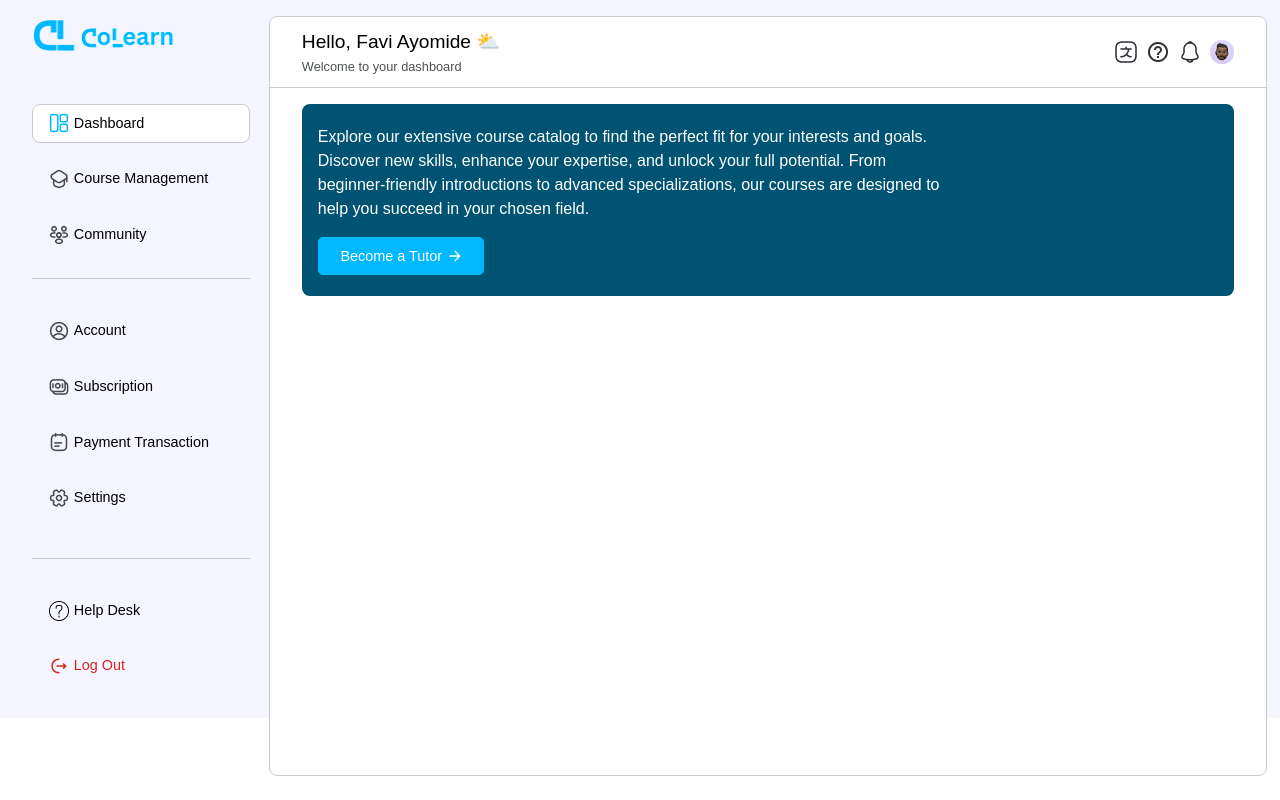
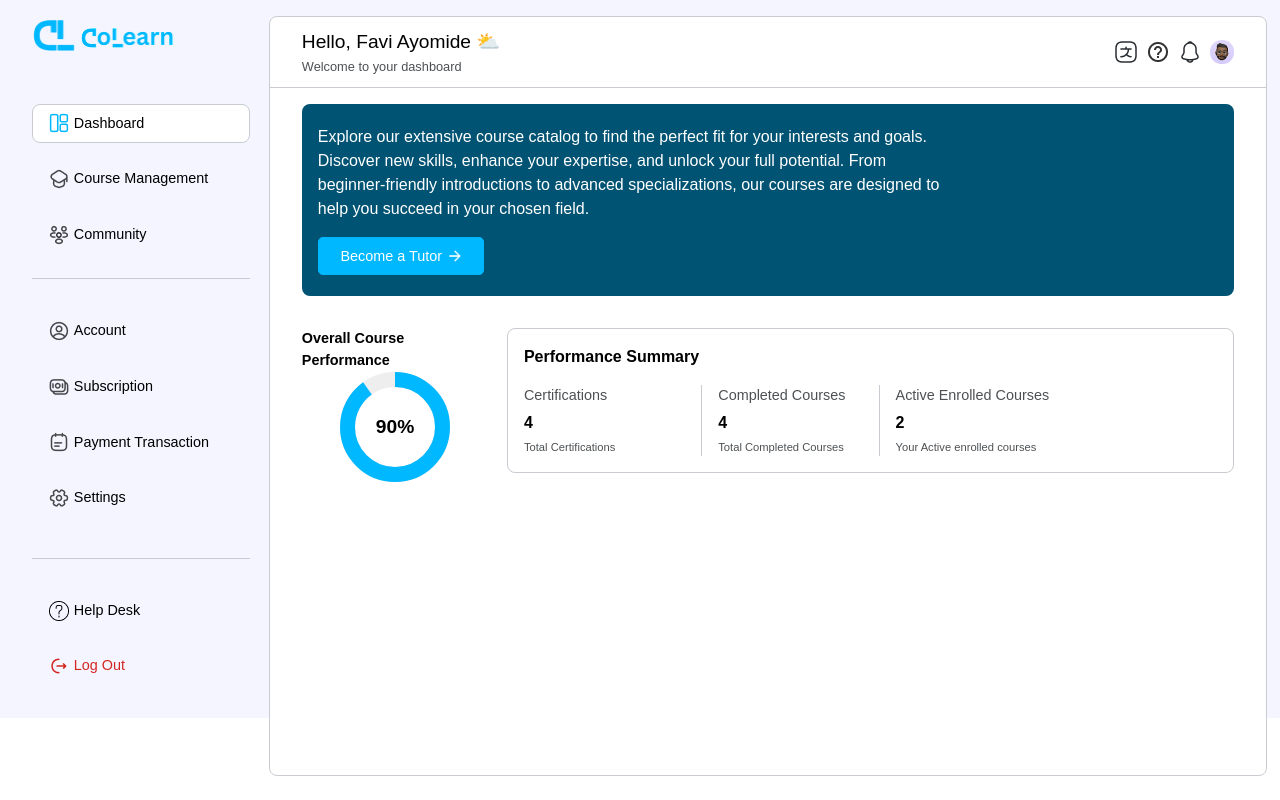
Before and after one commit to TemidayoVictor/colearn, a Next.js app: page /students/dashboard in a window 1280 px wide. Built offline with nearby package versions, Linux system fonts and the light colour scheme.

Commit message:
students dashboard

```diff
--- /dev/null
+++ b/app/components/CircularProgressBar.tsx
@@ -0,0 +1,72 @@
+'use client';
+import React, { useEffect, useRef } from "react";
+
+interface CircularProgressBarProps {
+    percentage: number;
+    size?: number;
+    strokeWidth?: number;
+    color?: string;
+    backgroundColor?: string;
+  }
+
+const CircularProgressBar = ({percentage, size = 110, strokeWidth = 15, color = "#00B8FF", backgroundColor = "#eee"}:CircularProgressBarProps ) => {
+    const radius = (size - strokeWidth) / 2;
+    const circumference = 2 * Math.PI * radius;
+    const circleRef = useRef<SVGCircleElement | null>(null);
+
+    useEffect(() => {
+        const offset = circumference - (percentage / 100) * circumference;
+        if (circleRef.current) {
+          circleRef.current.style.strokeDashoffset = offset.toString();
+        }
+    }, [percentage, circumference]);
+
+    return (
+        <div style={{ position: "relative", width: size, height: size }}>
+            <svg width={size} height={size}>
+
+                <circle
+                    cx={size / 2}
+                    cy={size / 2}
+                    r={radius}
+                    fill="transparent"
+                    stroke={backgroundColor}
+                    strokeWidth={strokeWidth}
+                />
+
+                <circle
+                    ref={circleRef}
+                    cx={size / 2}
+                    cy={size / 2}
+                    r={radius}
+                    fill="transparent"
+                    stroke={color}
+                    strokeWidth={strokeWidth}
+                    // strokeLinecap="round" --- to make the stroke end rounded
+                    strokeDasharray={circumference}
+                    strokeDashoffset={circumference}
+                    style={{
+                        transition: "stroke-dashoffset 1.5s ease",
+                        transform: "rotate(-90deg)",
+                        transformOrigin: "50% 50%",
+                    }}
+                />
+            </svg>
+
+            <div
+                style={{
+                position: "absolute",
+                top: "50%",
+                left: "50%",
+                transform: "translate(-50%, -50%)",
+                fontSize: "1.2rem",
+                fontWeight: "bold",
+                }}
+            >
+                {percentage}%
+            </div>
+        </div>
+    )
+}
+
+export default CircularProgressBar;
--- a/app/components/Instructors/DashboardPerformance.tsx
+++ b/app/components/Instructors/DashboardPerformance.tsx
@@ -3,14 +3,17 @@ import Image from "next/image";
 
 type DashboardPerformanceProps = {
     type?: string
+    user?: string
 }
 
-const DashboardPerformance = ({type}: DashboardPerformanceProps) => {
+const DashboardPerformance = ({type, user}: DashboardPerformanceProps) => {
     return (
         <div className="dashboard-performance">
             <h2 className="font-semibold">Performance Summary</h2>
+            {
+                !user &&
                 <div className="dashboard-grid">
-                <div className="flex flex-col gap-1">
+                    <div className="flex flex-col gap-1 perf-detail none">
                         <p className="color-grey-text text-[.9rem]">Total Sales Amount</p>
                         <h3 className="font-semibold">$3429.45</h3>
                         <p className="color-grey-text text-[.7rem]">Total Sales Amount</p>
@@ -60,6 +63,28 @@ const DashboardPerformance = ({type}: DashboardPerformanceProps) => {
                         </div>
                     }
                 </div>
+            }
+
+            {
+                user == "student" &&
+                <div className="dashboard-grid">
+                    <div className="flex flex-col gap-1 perf-detail none">
+                        <p className="color-grey-text text-[.9rem]">Certifications</p>
+                        <h3 className="font-semibold">4</h3>
+                        <p className="color-grey-text text-[.7rem]">Total Certifications</p>
+                    </div>
+                    <div className="flex flex-col gap-1 perf-detail">
+                        <p className="color-grey-text text-[.9rem]">Completed Courses</p>
+                        <h3 className="font-semibold">4</h3>
+                        <p className="color-grey-text text-[.7rem]">Total Completed Courses</p>
+                    </div>
+                    <div className="flex flex-col gap-1 perf-detail">
+                        <p className="color-grey-text text-[.9rem]">Active Enrolled Courses</p>
+                        <h3 className="font-semibold">2</h3>
+                        <p className="color-grey-text text-[.7rem]">Your Active enrolled courses</p>
+                    </div>
+                </div>
+            }
         </div>
     )
 }
--- /dev/null
+++ b/app/components/Students/StudentDashboardPerformance.tsx
@@ -0,0 +1,21 @@
+import React from "react";
+import CircularProgressBar from "../CircularProgressBar";
+import DashboardPerformance from "../Instructors/DashboardPerformance";
+
+const StudentDashboardPerformance = () => {
+    return (
+        <div className="container-3">
+            <div className="student-dashboard-performance">
+                <div className="left">
+                    <h2 className="font-semibold text-[.9rem]">Overall Course Performance</h2>
+                    <CircularProgressBar percentage={90} />
+                </div>
+                <div className="right">
+                    <DashboardPerformance user="student"/>
+                </div>
+            </div>
+        </div>
+    )
+}
+
+export default StudentDashboardPerformance
--- a/app/globals.css
+++ b/app/globals.css
@@ -1882,6 +1882,12 @@ svg.rdp-chevron {
 .perf-detail {
   border-left: 1px solid var(--grey-1);
   padding-left: 1em;
+  min-width: max-content;
+}
+
+.perf-detail.none {
+  border-left: none;
+  padding-left: 0;
 }
 
 .dashboard-rev {
@@ -2455,6 +2461,24 @@ td {
 .bg-image-div p {
   color: var(--white);
   width: 70%;
+}
+
+.student-dashboard-performance {
+  display: flex;
+  justify-content: space-between;
+  align-items: stretch;
+}
+
+.student-dashboard-performance .left {
+  width: 20%;
+  display: flex;
+  flex-direction: column;
+  align-items: center;
+  justify-content: space-between;
+}
+
+.student-dashboard-performance .right {
+  width: 78%;
 }
 
 /* Footer */
@@ -3186,10 +3210,6 @@ td {
     padding-bottom: 1em;
   }
 
-  .dashboard-grid div {
-    min-width: 12rem;
-  }
-
   .dashboard-flex {
     flex-direction: column;
     gap: 1rem;
--- a/app/students/dashboard/page.tsx
+++ b/app/students/dashboard/page.tsx
@@ -1,17 +1,19 @@
 import React from "react";
 import UserLayout from "@/app/components/UserLayout";
 import DashboardHeader from "@/app/components/Students/DashboardHeader";
+import StudentDashboardPerformance from "@/app/components/Students/StudentDashboardPerformance";
 
-const StudentDashboard = () => {
-    return (
+const StudentDashboard = () => (
     <div>
         <UserLayout userType="student">
             <div>
                 <DashboardHeader />
             </div>
+            <div>
+                <StudentDashboardPerformance />
+            </div>
         </UserLayout>
     </div>
 )
-}
 
 export default StudentDashboard
```
Lines whose indentation alone changed are shown as unchanged.
